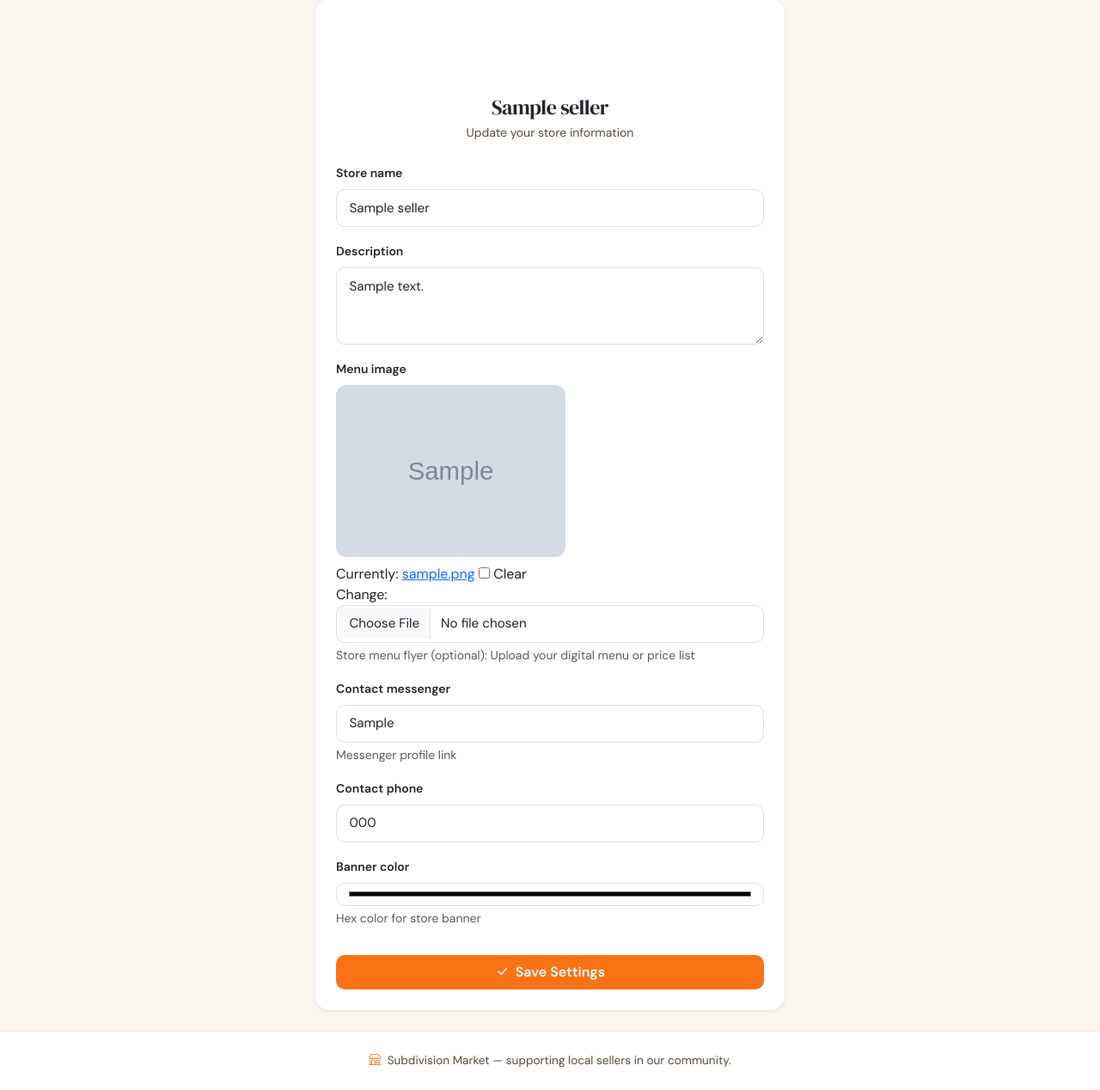
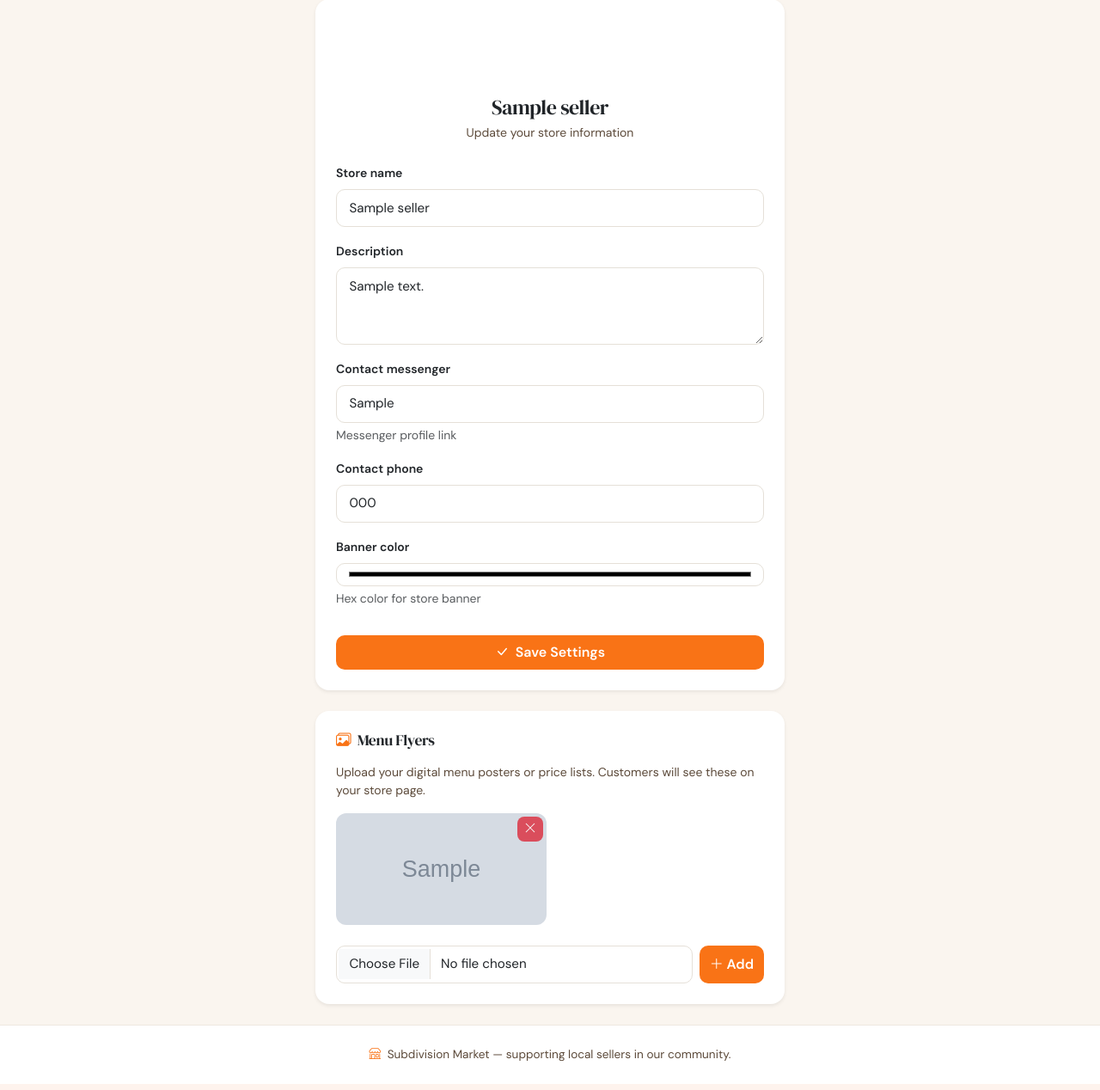
Before and after one commit to Elben08/Marketplace, a Django app: page /dashboard/settings/ in a window 1280 px wide. Shown: the part 83-1351 px from the top of the page at 86% size. Run offline with Django 4.2, Linux system fonts and the light colour scheme; a user stored in the database is signed in; tables that the repository leaves empty hold one stand-in row (values such as "Sample post"); grey boxes marked "Sample" are stand-in pictures; some libraries are stand-ins or nearby versions.

Commit message:
multiple menu img

```diff
--- a/sellers/forms.py
+++ b/sellers/forms.py
@@ -1,6 +1,6 @@
 from django import forms
 
-from .models import Product, Seller
+from .models import MenuImage, Product, Seller
 
 
 class SellerLoginForm(forms.Form):
@@ -37,7 +37,6 @@ class SellerSettingsForm(forms.ModelForm):
         fields = [
             "store_name",
             "description",
-            "menu_image",
             "contact_messenger",
             "contact_phone",
             "banner_color",
@@ -45,9 +44,6 @@ class SellerSettingsForm(forms.ModelForm):
         widgets = {
             "store_name": forms.TextInput(attrs={"class": "form-control"}),
             "description": forms.Textarea(attrs={"class": "form-control", "rows": 3}),
-            "menu_image": forms.ClearableFileInput(
-                attrs={"class": "form-control", "accept": "image/*"}
-            ),
             "contact_messenger": forms.URLInput(
                 attrs={"class": "form-control", "placeholder": "https://m.me/username"}
             ),
@@ -58,3 +54,14 @@ class SellerSettingsForm(forms.ModelForm):
                 attrs={"class": "form-control", "type": "color"}
             ),
         }
+
+
+class MenuImageForm(forms.ModelForm):
+    class Meta:
+        model = MenuImage
+        fields = ["image"]
+        widgets = {
+            "image": forms.ClearableFileInput(
+                attrs={"class": "form-control", "accept": "image/*"}
+            ),
+        }
--- a/sellers/models.py
+++ b/sellers/models.py
@@ -128,3 +128,22 @@ class DailyProduct(models.Model):
 
     def __str__(self):
         return f"{self.product.name} \u2014 {self.date}"
+
+
+class MenuImage(models.Model):
+    seller = models.ForeignKey(
+        Seller, on_delete=models.CASCADE, related_name="menu_images"
+    )
+    image = models.ImageField(upload_to='menus/')
+    uploaded_at = models.DateTimeField(auto_now_add=True)
+
+    class Meta:
+        ordering = ["-uploaded_at"]
+
+    def save(self, *args, **kwargs):
+        if self.image:
+            try:
+                _resize_image(self.image)
+            except Exception:
+                pass
+        super().save(*args, **kwargs)
--- a/sellers/templates/sellers/settings.html
+++ b/sellers/templates/sellers/settings.html
@@ -16,11 +16,6 @@
         {% for field in form %}
         <div class="mb-3">
           <label class="form-label small fw-semibold">{{ field.label }}</label>
-          {% if field.name == "menu_image" and user.menu_image %}
-          <div class="mb-2">
-            <img src="{{ user.menu_image.url }}" alt="Current menu" style="max-width: 100%; max-height: 200px; border-radius: 12px; object-fit: contain;">
-          </div>
-          {% endif %}
           {{ field }}
           {% if field.help_text %}
           <div class="form-text small">{{ field.help_text }}</div>
@@ -35,6 +30,43 @@
         </button>
       </form>
     </div>
+
+    <div class="card p-4 border-0 shadow-sm mt-4">
+      <h5 class="heading-font mb-3" style="font-size: 1.1rem;"><i class="bi bi-images text-orange me-1"></i> Menu Flyers</h5>
+      <p class="section-subtitle mb-3">Upload your digital menu posters or price lists. Customers will see these on your store page.</p>
+
+      {% if menu_images %}
+      <div class="row g-2 mb-4">
+        {% for img in menu_images %}
+        <div class="col-6">
+          <div class="position-relative">
+            <img src="{{ img.image.url }}" alt="Menu {{ forloop.counter }}" style="width: 100%; height: 130px; object-fit: cover; border-radius: 12px;">
+            <form method="post" action="{% url 'delete_menu_image' img.pk %}" class="position-absolute top-0 end-0 m-1">
+              {% csrf_token %}
+              <button type="submit" class="btn btn-sm btn-danger border-0" style="border-radius: 8px; opacity: .85;" onclick="return confirm('Delete this menu image?')">
+                <i class="bi bi-x-lg"></i>
+              </button>
+            </form>
+          </div>
+        </div>
+        {% endfor %}
+      </div>
+      {% else %}
+      <div class="text-center py-3 bg-orange-soft rounded-3 mb-4">
+        <i class="bi bi-image text-muted" style="font-size: 1.5rem;"></i>
+        <p class="text-muted small mb-0 mt-1">No menu flyers uploaded yet.</p>
+      </div>
+      {% endif %}
+
+      <form method="post" enctype="multipart/form-data">
+        {% csrf_token %}
+        <input type="hidden" name="add_menu_image" value="1">
+        <div class="d-flex gap-2">
+          <div class="flex-grow-1">{{ menu_image_form.image }}</div>
+          <button type="submit" class="btn btn-orange flex-shrink-0"><i class="bi bi-plus-lg"></i> Add</button>
+        </div>
+      </form>
+    </div>
   </div>
 </div>
 {% endblock %}
--- a/sellers/urls.py
+++ b/sellers/urls.py
@@ -42,4 +42,9 @@ urlpatterns = [
         views.SettingsView.as_view(),
         name="settings",
     ),
+    path(
+        "dashboard/settings/delete-menu-image/<int:pk>/",
+        views.DeleteMenuImageView.as_view(),
+        name="delete_menu_image",
+    ),
 ]
--- a/sellers/views.py
+++ b/sellers/views.py
@@ -9,8 +9,8 @@ from django.urls import reverse_lazy
 from django.utils import timezone
 from django.views.generic import CreateView, DeleteView, DetailView, ListView, TemplateView, UpdateView, View
 
-from .forms import ProductForm, SellerSettingsForm
-from .models import Category, DailyProduct, Product, Seller
+from .forms import MenuImageForm, ProductForm, SellerSettingsForm
+from .models import Category, DailyProduct, MenuImage, Product, Seller
 
 
 class HomeView(TemplateView):
@@ -227,3 +227,27 @@ class SettingsView(LoginRequiredMixin, UpdateView):
 
     def get_object(self):
         return self.request.user
+
+    def get_context_data(self, **kwargs):
+        context = super().get_context_data(**kwargs)
+        context["menu_images"] = MenuImage.objects.filter(seller=self.request.user)
+        context["menu_image_form"] = MenuImageForm()
+        return context
+
+    def post(self, request, *args, **kwargs):
+        if "add_menu_image" in request.POST:
+            form = MenuImageForm(request.POST, request.FILES)
+            if form.is_valid():
+                menu_image = form.save(commit=False)
+                menu_image.seller = request.user
+                menu_image.save()
+            return redirect("settings")
+        return super().post(request, *args, **kwargs)
+
+
+class DeleteMenuImageView(LoginRequiredMixin, View):
+    def post(self, request, pk):
+        image = get_object_or_404(MenuImage, pk=pk, seller=request.user)
+        image.image.delete(save=False)
+        image.delete()
+        return redirect("settings")
```
Also changed, not shown: sellers/admin.py (+12 -6 lines), sellers/templates/sellers/seller_detail.html (+14 -6 lines), sellers/migrations/0008_menuimage.py (added).
